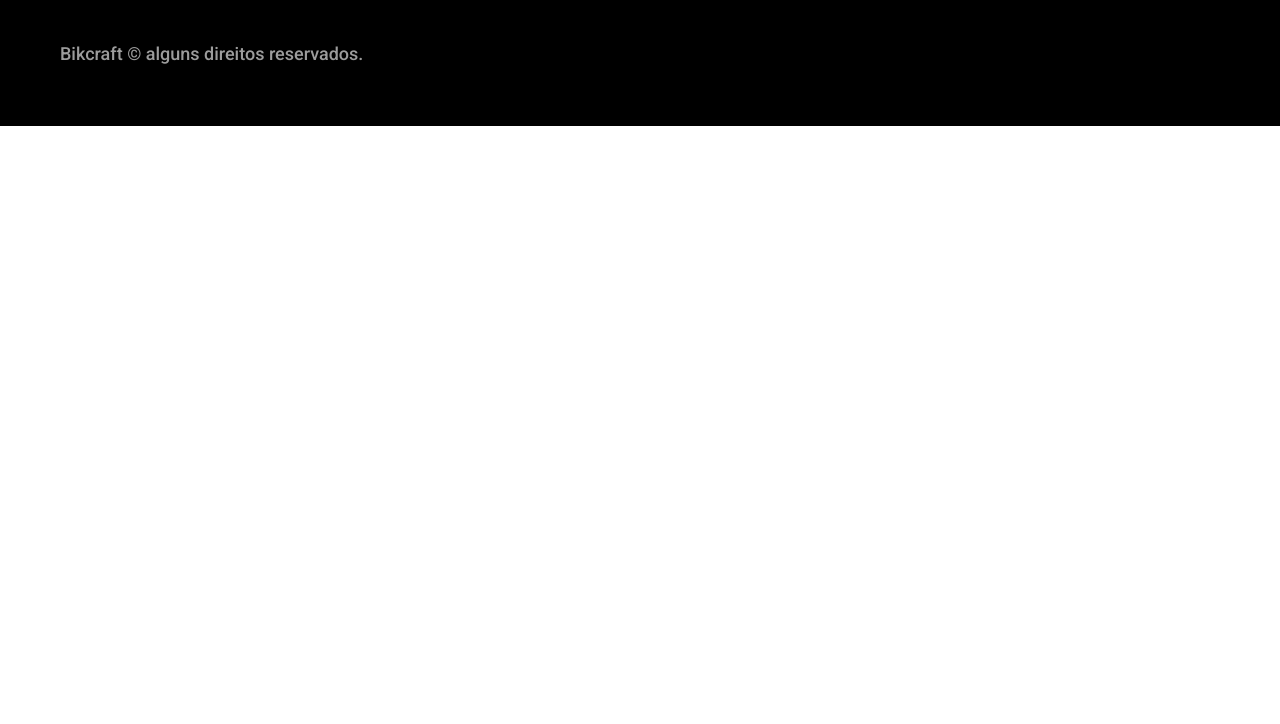
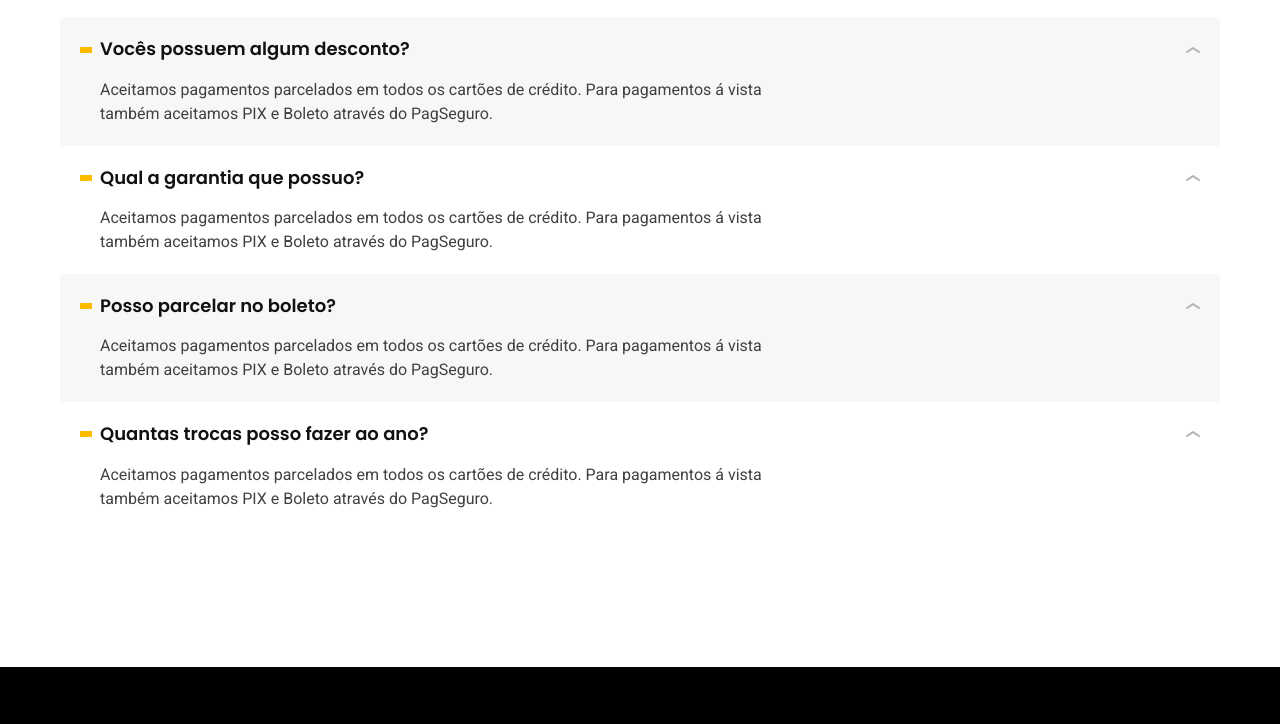
Before and after one commit to samuelcazaes/bikcraft, a plain HTML site: page seguros.html in a window 1280 px wide. Shown: the part 2000-2724 px from the top of the page. Before the commit the page ends 2126 px from the top, so only its background shows below. Drawn offline with Linux system fonts and the light colour scheme.

Commit message:
seguros 2

```diff
--- a/css/global/global.css
+++ b/css/global/global.css
@@ -15,7 +15,8 @@ h3,
 ul,
 p,
 h4,
-blockquote {
+blockquote,
+dd {
   margin: 0px;
 }
 
--- a/css/seguros/perguntas.css
+++ b/css/seguros/perguntas.css
@@ -0,0 +1,61 @@
+.perguntas {
+  padding-bottom: 120px;
+  padding-bottom: 120px;
+}
+
+.perguntas h2 {
+  margin-top: 40px;
+  margin-bottom: 60px;
+}
+
+.perguntas dl > div {
+  padding: 20px;
+  border-radius: 4px;
+}
+
+.perguntas dl > div:nth-child(odd) {
+  background-color: var(--cor-1);
+}
+.perguntas dt {
+  display: grid;
+  grid-template-columns: auto 1fr auto;
+  align-items: center;
+  gap: 8px;
+  cursor: pointer;
+}
+.perguntas dt::before {
+  content: "";
+  display: inline-block;
+  width: 12px;
+  height: 6px;
+  background-color: var(--cor-p1);
+}
+
+.perguntas dt::after {
+  content: "";
+  display: inline-block;
+  width: 14px;
+  height: 6px;
+  background: url("../../img/icones/seta-abrir.svg");
+  transition: 0.3s;
+}
+
+.perguntas dt:hover::after {
+  transform: rotate(180deg);
+}
+
+.perguntas dd {
+  padding-left: 20px;
+  padding-top: 16px;
+  max-width: 80ch;
+}
+
+@media (max-width: 800px) {
+  .perguntas {
+    padding-top: 60px;
+    padding-bottom: 60px;
+  }
+  .perguntas h2 {
+    margin-bottom: 40px;
+  }
+}
--- a/seguros.html
+++ b/seguros.html
@@ -105,6 +105,38 @@
     </div>
   </article>
 
+  <article class="perguntas container">
+    <h2 class="font-1-xxl">perguntas frequentes <span class="cor-p1">.</span></h2>
+
+    <dl>
+      <div>
+        <dt class="font-1-m-b">Qual forma de pagamento vocês aceitam?</dt>
+        <dd class="font-2-s cor-9">Aceitamos pagamentos parcelados em todos os cartões de crédito. Para pagamentos á vista também aceitamos PIX e Boleto através do PagSeguro.</dd>
+      </div>
+      <div>
+        <dt class="font-1-m-b">Como posso entrar em contato?</dt>
+        <dd class="font-2-s cor-9">Aceitamos pagamentos parcelados em todos os cartões de crédito. Para pagamentos á vista também aceitamos PIX e Boleto através do PagSeguro.</dd>
+      </div>
+      <div>
+        <dt class="font-1-m-b">Vocês possuem algum desconto?</dt>
+        <dd class="font-2-s cor-9">Aceitamos pagamentos parcelados em todos os cartões de crédito. Para pagamentos á vista também aceitamos PIX e Boleto através do PagSeguro.</dd>
+      </div>
+      <div>
+        <dt class="font-1-m-b">Qual a garantia que possuo?</dt>
+        <dd class="font-2-s cor-9">Aceitamos pagamentos parcelados em todos os cartões de crédito. Para pagamentos á vista também aceitamos PIX e Boleto através do PagSeguro.</dd>
+      </div>
+      <div>
+        <dt class="font-1-m-b">Posso parcelar no boleto?</dt>
+        <dd class="font-2-s cor-9">Aceitamos pagamentos parcelados em todos os cartões de crédito. Para pagamentos á vista também aceitamos PIX e Boleto através do PagSeguro.</dd>
+      </div>
+      <div>
+        <dt class="font-1-m-b">Quantas trocas posso fazer ao ano?</dt>
+        <dd class="font-2-s cor-9">Aceitamos pagamentos parcelados em todos os cartões de crédito. Para pagamentos á vista também aceitamos PIX e Boleto através do PagSeguro.</dd>
+      </div>
+    </dl>
+
+  </article>
+
   <footer class="footer-bg">
     <div class="footer container">
       <img src="./img/bikcraft.svg" alt="Bikcraft">
```
